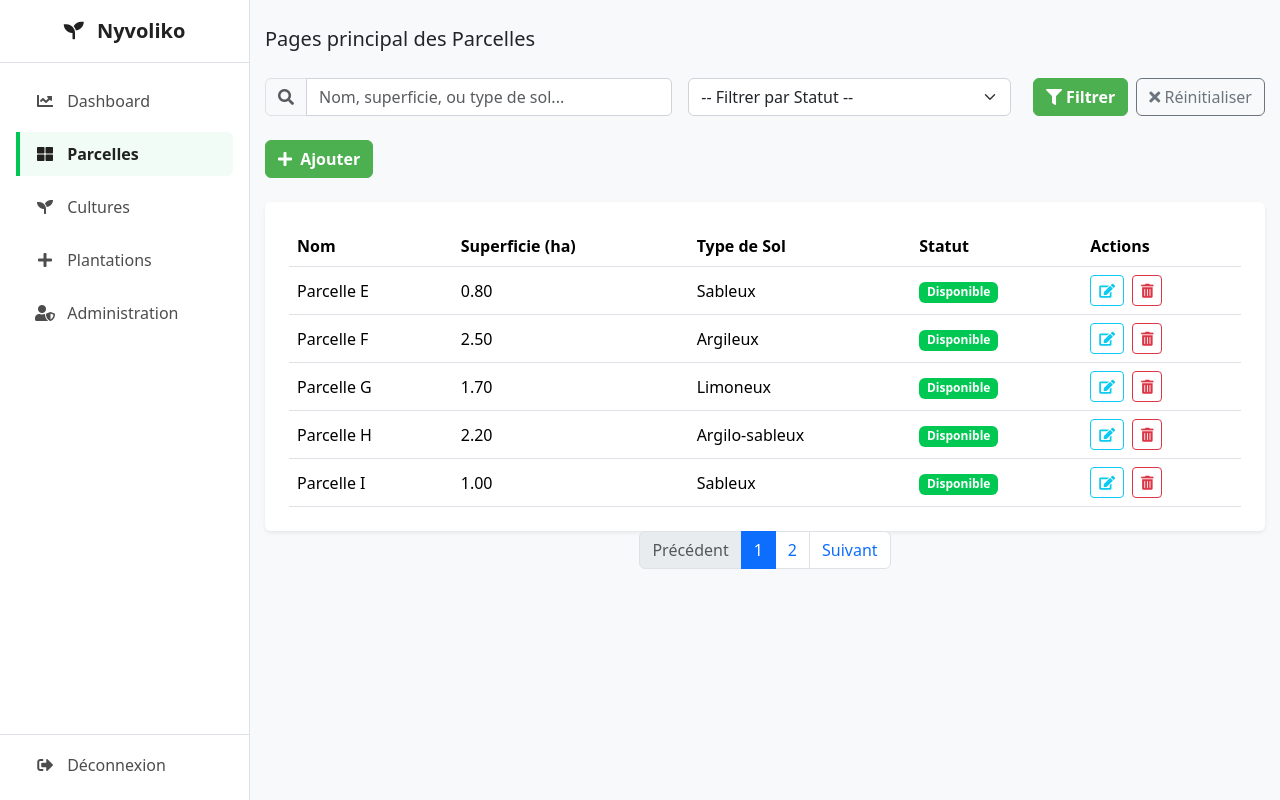
After one commit to ImBasilio60/Nyvoliko, a Django app: page /parcelles/ in a window 1280 px wide. The commit adds this page. Run offline with Django 5.2, Linux system fonts and the light colour scheme; the visitor is signed in with stand-in values (Sample User, id 1); data comes from the database, SQL or seed files in the repository; some libraries are stand-ins or nearby versions.

Commit message:
Parcelle UI

```diff
--- /dev/null
+++ b/agriculture/static/css/component/_form.scss
@@ -0,0 +1,45 @@
+:root {
+  --plant-green: #00C853;
+  --charcoal-gray: #212121;
+}
+
+.text-plant {
+    color: var(--plant-green) !important;
+}
+
+.form-floating > .form-control,
+.form-floating > .form-select {
+    border-radius: 0.5rem !important;
+    height: calc(1.5em + 1.25rem + 2px);
+    padding: 1rem .75rem;
+}
+
+.form-floating > label {
+    padding: 1rem .75rem;
+    color: #6c757d;
+}
+
+.form-floating > .form-control:focus ~ label,
+.form-floating > .form-control:not(:placeholder-shown) ~ label,
+.form-floating > .form-select ~ label {
+    color: var(--plant-green);
+    opacity: 0.8;
+    transform: scale(0.85) translateY(-0.5rem) translateX(0.15rem);
+}
+
+.form-control:focus,
+.form-select:focus {
+  border-color: var(--plant-green);
+  border-width: 2px;
+  box-shadow: 0 0 0 0.25rem rgba(0, 200, 83, 0.25);
+}
+
+.form-check-input:checked {
+    background-color: var(--plant-green);
+    border-color: var(--plant-green);
+}
+
+.form-check-input[type=checkbox] {
+    border-radius: 0.25rem;
+    border: 1px solid #ced4da;
+}
--- /dev/null
+++ b/agriculture/static/css/component/_input.scss
@@ -0,0 +1,21 @@
+.form-control,
+.form-select {
+    box-shadow: none !important;
+    border-color: #ced4da;
+    height: calc(1.5em + 0.75rem + 2px);
+    padding: 0.375rem 0.75rem;
+}
+
+.form-control:focus,
+.form-select:focus {
+    border-color: var(--plant-green);
+    border-width: 2px;
+    outline: 0;
+    box-shadow: none !important;
+}
+
+.input-group-text {
+    height: calc(1.5em + 0.75rem + 2px);
+    display: flex;
+    align-items: center;
+}
--- a/agriculture/static/css/component/_login.scss
+++ b/agriculture/static/css/component/_login.scss
@@ -36,8 +36,9 @@ body {
 }
 
 .btn-primary-custom:hover {
-    background-color: #388E3C;
-    border-color: #388E3C;
+    background-color: white;
+    border-color: var(--harvest-green);
+    color: var(--harvest-green) ;
 }
 
 .form-control {
--- a/agriculture/static/css/component/_sidebar.scss
+++ b/agriculture/static/css/component/_sidebar.scss
@@ -13,16 +13,6 @@ body {
 
 .text-plant { color: var(--plant-green) !important; }
 .border-plant { border-left: 4px solid var(--plant-green) !important; }
-
-.btn-primary-custom {
-    background-color: var(--plant-green);
-    border-color: var(--plant-green);
-    color: white;
-}
-.btn-primary-custom:hover {
-    background-color: #00A945;
-    border-color: #00A945;
-}
 
 .sidebar {
     width: var(--sidebar-width);
@@ -69,6 +59,7 @@ body {
     margin-left: var(--sidebar-width);
     padding-left: 15px;
     padding-right: 15px;
+    min-height: 100vh;
 }
 
 .alert-success {
--- /dev/null
+++ b/agriculture/static/css/component/_table.scss
@@ -0,0 +1,31 @@
+.parcelle-card {
+  border-left: 5px solid transparent !important;
+  transition: border-left 0.3s ease;
+}
+
+.parcelle-card.border-plant {
+  border-left-color: var(--plant-green) !important;
+}
+
+.parcelle-card.border-coral {
+  border-left-color: var(--coral-orange) !important;
+}
+
+.badge.bg-plant {
+  background-color: var(--plant-green) !important;
+}
+
+.badge.bg-coral-orange {
+  background-color: var(--coral-orange) !important;
+}
+
+@media (max-width: 991.98px) {
+  .d-grid.d-lg-block a.btn-lg {
+    width: 100%;
+  }
+
+  .col-lg-3.col-12.d-flex button,
+  .col-lg-3.col-12.d-flex a.btn-outline-secondary {
+    margin-bottom: 8px;
+  }
+}
--- a/agriculture/static/css/style.css
+++ b/agriculture/static/css/style.css
@@ -36,8 +36,9 @@ body {
 }
 
 .btn-primary-custom:hover {
-  background-color: #388E3C;
-  border-color: #388E3C;
+  background-color: white;
+  border-color: var(--harvest-green);
+  color: var(--harvest-green);
 }
 
 .form-control {
@@ -70,17 +71,6 @@ body {
 
 .border-plant {
   border-left: 4px solid var(--plant-green) !important;
-}
-
-.btn-primary-custom {
-  background-color: var(--plant-green);
-  border-color: var(--plant-green);
-  color: white;
-}
-
-.btn-primary-custom:hover {
-  background-color: #00A945;
-  border-color: #00A945;
 }
 
 .sidebar {
@@ -128,6 +118,7 @@ body {
   margin-left: var(--sidebar-width);
   padding-left: 15px;
   padding-right: 15px;
+  min-height: 100vh;
 }
 
 .alert-success {
@@ -175,4 +166,102 @@ body {
   position: relative;
 }
 
+:root {
+  --plant-green: #00C853;
+  --charcoal-gray: #212121;
+}
+
+.text-plant {
+  color: var(--plant-green) !important;
+}
+
+.form-floating > .form-control,
+.form-floating > .form-select {
+  border-radius: 0.5rem !important;
+  height: calc(1.5em + 1.25rem + 2px);
+  padding: 1rem 0.75rem;
+}
+
+.form-floating > label {
+  padding: 1rem 0.75rem;
+  color: #6c757d;
+}
+
+.form-floating > .form-control:focus ~ label,
+.form-floating > .form-control:not(:placeholder-shown) ~ label,
+.form-floating > .form-select ~ label {
+  color: var(--plant-green);
+  opacity: 0.8;
+  transform: scale(0.85) translateY(-0.5rem) translateX(0.15rem);
+}
+
+.form-control:focus,
+.form-select:focus {
+  border-color: var(--plant-green);
+  border-width: 2px;
+  box-shadow: 0 0 0 0.25rem rgba(0, 200, 83, 0.25);
+}
+
+.form-check-input:checked {
+  background-color: var(--plant-green);
+  border-color: var(--plant-green);
+}
+
+.form-check-input[type=checkbox] {
+  border-radius: 0.25rem;
+  border: 1px solid #ced4da;
+}
+
+.parcelle-card {
+  border-left: 5px solid transparent !important;
+  transition: border-left 0.3s ease;
+}
+
+.parcelle-card.border-plant {
+  border-left-color: var(--plant-green) !important;
+}
+
+.parcelle-card.border-coral {
+  border-left-color: var(--coral-orange) !important;
+}
+
+.badge.bg-plant {
+  background-color: var(--plant-green) !important;
+}
+
+.badge.bg-coral-orange {
+  background-color: var(--coral-orange) !important;
+}
+
+@media (max-width: 991.98px) {
+  .d-grid.d-lg-block a.btn-lg {
+    width: 100%;
+  }
+  .col-lg-3.col-12.d-flex button,
+  .col-lg-3.col-12.d-flex a.btn-outline-secondary {
+    margin-bottom: 8px;
+  }
+}
+.form-control,
+.form-select {
+  box-shadow: none !important;
+  border-color: #ced4da;
+  height: calc(1.5em + 0.75rem + 2px);
+  padding: 0.375rem 0.75rem;
+}
+
+.form-control:focus,
+.form-select:focus {
+  border-color: var(--plant-green);
+  border-width: 2px;
+  outline: 0;
+  box-shadow: none !important;
+}
+
+.input-group-text {
+  height: calc(1.5em + 0.75rem + 2px);
+  display: flex;
+  align-items: center;
+}
+
 /*# sourceMappingURL=style.css.map */
--- a/agriculture/static/css/style.scss
+++ b/agriculture/static/css/style.scss
@@ -1,3 +1,6 @@
 @use "component/login" as *;
 @use "component/sidebar" as *;
 @use "component/dashboard" as *;
+@use "component/form" as *;
+@use "component/table" as *;
+@use "component/input" as *;
--- a/agriculture/views.py
+++ b/agriculture/views.py
@@ -15,7 +15,9 @@ from django.shortcuts import get_object_or_404, redirect
 from django.contrib import  messages
 from .models import Parcelle, ADMINISTRATEUR, AGRICULTEUR_TECHNICIEN, Corbeille
 
-from .forms import PlantationForm
+from .forms import PlantationForm, ParcelleForm
+
+
 # Create your views here.
 class AdminRequiredMixin(UserPassesTestMixin):
     def test_func(self):
@@ -127,8 +129,8 @@ class ParcelleListView(LoginRequiredMixin, ListView):
 
 class ParcelleCreateView(AdminRequiredMixin, CreateView):
     model = Parcelle
+    form_class = ParcelleForm
     template_name = 'agriculture/parcelle_form.html'
-    fields = ['nom_parcelle', 'superficie_parcelle', 'type_sol', 'disponible']
     success_url = reverse_lazy('parcelle_list')
 
     def form_valid(self, form):
@@ -138,7 +140,7 @@ class ParcelleCreateView(AdminRequiredMixin, CreateView):
 class ParcelleUpdateView(AdminRequiredMixin, UpdateView):
     model = Parcelle
     template_name = 'agriculture/parcelle_form.html'
-    fields = ['nom_parcelle', 'superficie_parcelle', 'type_sol', 'disponible']
+    form_class = ParcelleForm
     success_url = reverse_lazy('parcelle_list')
 
     def form_valid(self, form):
--- /dev/null
+++ b/templates/agriculture/pagination.html
@@ -0,0 +1,25 @@
+{% if is_paginated %}
+    <nav aria-label="Page navigation">
+        <ul class="pagination justify-content-center">
+            {% if page_obj.has_previous %}
+                <li class="page-item"><a class="page-link" href="?page={{ page_obj.previous_page_number }}&q={{ request.GET.q|default:'' }}&statut={{ request.GET.statut|default:'' }}">Précédent</a></li>
+            {% else %}
+                <li class="page-item disabled"><span class="page-link">Précédent</span></li>
+            {% endif %}
+
+            {% for i in paginator.page_range %}
+                {% if page_obj.number == i %}
+                    <li class="page-item active" aria-current="page"><span class="page-link">{{ i }}</span></li>
+                {% else %}
+                    <li class="page-item"><a class="page-link" href="?page={{ i }}&q={{ request.GET.q|default:'' }}&statut={{ request.GET.statut|default:'' }}">{{ i }}</a></li>
+                {% endif %}
+            {% endfor %}
+
+            {% if page_obj.has_next %}
+                <li class="page-item"><a class="page-link" href="?page={{ page_obj.next_page_number }}&q={{ request.GET.q|default:'' }}&statut={{ request.GET.statut|default:'' }}">Suivant</a></li>
+            {% else %}
+                <li class="page-item disabled"><span class="page-link">Suivant</span></li>
+            {% endif %}
+        </ul>
+    </nav>
+{% endif %}
--- /dev/null
+++ b/templates/agriculture/parcelle_list.html
@@ -0,0 +1,145 @@
+{% extends 'base.html' %}
+{% load static %}
+
+{% block title %}Liste des Parcelles{% endblock %}
+{% block body_class %}parcelle-page{% endblock %}
+
+{% block header %}Pages principal des Parcelles{% endblock %}
+
+{% block content %}
+<form method="GET" action="{% url 'parcelle_list' %}" class="row g-3 mb-4 align-items-end">
+    <div class="col-lg-5 col-md-6 col-12">
+        <label for="id_q" class="form-label visually-hidden">Recherche</label>
+        <div class="input-group">
+            <span class="input-group-text"><i class="fas fa-search text-muted"></i></span>
+            <input type="text" name="q" id="id_q" class="form-control" placeholder="Nom, superficie, ou type de sol..." value="{{ request.GET.q|default:'' }}">
+        </div>
+    </div>
+
+    <div class="col-lg-4 col-md-6 col-12">
+        <label for="id_statut" class="form-label visually-hidden">Statut</label>
+        <select name="statut" id="id_statut" class="form-select">
+            <option value="">-- Filtrer par Statut --</option>
+            <option value="disponible" {% if request.GET.statut == 'disponible' %}selected{% endif %}>Disponible</option>
+            <option value="occupée" {% if request.GET.statut == 'occupée' %}selected{% endif %}>Occupée</option>
+        </select>
+    </div>
+
+    <div class="col-lg-3 col-12 d-flex justify-content-lg-end justify-content-between flex-wrap">
+        <button type="submit" class="btn btn-primary-custom flex-grow-1 flex-lg-grow-0 me-2 mb-2 mb-lg-0"><i class="fas fa-filter"></i> Filtrer</button>
+        <a href="{% url 'parcelle_list' %}" class="btn btn-outline-secondary flex-grow-1 flex-lg-grow-0"><i class="fas fa-times"></i> Réinitialiser</a>
+    </div>
+</form>
+
+{% if user.is_superuser or user.profilutilisateur.role == 1 %}
+    <div class="d-grid d-lg-block mb-4">
+         <a href="{% url 'parcelle_create' %}" class="btn btn-primary-custom flex-fill flex-lg-grow-0 me-lg-2 mb-2 mb-lg-0 btn-action-main"><i class="fas fa-plus me-1"></i> Ajouter</a>
+    </div>
+{% endif %}
+
+<div class="table-responsive bg-white rounded shadow-sm d-none d-lg-block p-4">
+    <table class="table table-hover align-middle mb-0">
+        <thead class="bg-light border-bottom">
+            <tr>
+                <th class="text-charcoal-gray">Nom</th>
+                <th class="text-charcoal-gray">Superficie (ha)</th>
+                <th class="text-charcoal-gray">Type de Sol</th>
+                <th class="text-charcoal-gray">Statut</th>
+                <th class="text-charcoal-gray">Actions</th>
+            </tr>
+        </thead>
+        <tbody>
+            {% for parcelle in parcelles %}
+            <tr>
+                <td>{{ parcelle.nom_parcelle }}</td>
+                <td>{{ parcelle.superficie_parcelle }}</td>
+                <td>{{ parcelle.type_sol|default:'Non spécifié' }}</td>
+                <td>
+                    {% if parcelle.disponible %}
+                        <span class="badge bg-plant text-white">Disponible</span>
+                    {% else %}
+                        <span class="badge bg-coral-orange text-white">Occupée</span>
+                    {% endif %}
+                </td>
+                <td>
+                    {% if user.is_superuser or user.profilutilisateur.role == 1 %}
+                    <a href="{% url 'parcelle_update' pk=parcelle.pk %}" class="btn btn-sm btn-outline-info me-1" title="Modifier"><i class="fas fa-edit"></i></a>
+                    <button type="button" class="btn btn-sm btn-outline-danger" data-bs-toggle="modal" data-bs-target="#deleteModal-{{ parcelle.pk }}" title="Supprimer">
+                        <i class="fas fa-trash-alt"></i>
+                    </button>
+                    {% else %}
+                    <span class="text-muted small">Non autorisé</span>
+                    {% endif %}
+                </td>
+            </tr>
+            <div class="modal fade" id="deleteModal-{{ parcelle.pk }}" tabindex="-1" aria-labelledby="deleteModalLabel-{{ parcelle.pk }}" aria-hidden="true">
+                <div class="modal-dialog">
+                    <div class="modal-content">
+                        <div class="modal-header bg-white border-bottom">
+                            <h5 class="modal-title text-danger" id="deleteModalLabel-{{ parcelle.pk }}">Confirmer la Suppression</h5>
+                            <button type="button" class="btn-close" data-bs-dismiss="modal" aria-label="Close"></button>
+                        </div>
+                        <div class="modal-body">
+                            Êtes-vous sûr de vouloir déplacer la parcelle <strong>{{ parcelle.nom_parcelle }}</strong> vers la corbeille ?
+                        </div>
+                        <div class="modal-footer">
+                            <button type="button" class="btn btn-secondary" data-bs-dismiss="modal">Annuler</button>
+                            <form method="POST" action="{% url 'parcelle_delete' pk=parcelle.pk %}" class="d-inline">
+                                {% csrf_token %}
+                                <button type="submit" class="btn btn-danger">Supprimer (Corbeille)</button>
+                            </form>
+                        </div>
+                    </div>
+                </div>
+            </div>
+            {% empty %}
+            <tr>
+                <td colspan="5" class="text-center text-muted">Aucune parcelle trouvée selon les critères.</td>
+            </tr>
+            {% endfor %}
+        </tbody>
+    </table>
+</div>
+
+<div class="d-lg-none">
+    {% for parcelle in parcelles %}
+    <div class="card mb-3 shadow-sm border-0 parcelle-card {% if parcelle.disponible %}border-plant{% else %}border-coral{% endif %}">
+        <div class="card-body">
+            <div class="d-flex justify-content-between align-items-start mb-2">
+                <h5 class="card-title text-charcoal-gray mb-0">{{ parcelle.nom_parcelle }}</h5>
+                {% if parcelle.disponible %}
+                    <span class="badge bg-plant text-white fs-6">Disponible</span>
+                {% else %}
+                    <span class="badge bg-coral-orange text-white fs-6">Occupée</span>
+                {% endif %}
+            </div>
+            <p class="card-text mb-1 small text-muted">
+                <i class="fas fa-ruler-combined me-1"></i> Superficie : <strong class="text-charcoal-gray">{{ parcelle.superficie_parcelle }} ha</strong>
+            </p>
+            <p class="card-text mb-3 small text-muted">
+                <i class="fas fa-layer-group me-1"></i> Type de Sol : <strong class="text-charcoal-gray">{{ parcelle.type_sol|default:'Non spécifié' }}</strong>
+            </p>
+
+            {% if user.is_superuser or user.profilutilisateur.role == 1 %}
+            <div class="d-flex justify-content-end pt-2 border-top">
+                <a href="{% url 'parcelle_update' pk=parcelle.pk %}" class="btn btn-sm btn-outline-info me-2" title="Modifier"><i class="fas fa-edit me-1"></i> Modifier</a>
+                <button type="button" class="btn btn-sm btn-outline-danger" data-bs-toggle="modal" data-bs-target="#deleteModal-{{ parcelle.pk }}" title="Supprimer">
+                    <i class="fas fa-trash-alt me-1"></i> Supprimer
+                </button>
+            </div>
+            {% else %}
+            <div class="pt-2 border-top text-end">
+                <span class="text-muted small">Détails disponibles</span>
+            </div>
+            {% endif %}
+        </div>
+    </div>
+    {% empty %}
+    <div class="alert alert-info text-center" role="alert">
+        Aucune parcelle trouvée selon les critères.
+    </div>
+    {% endfor %}
+</div>
+
+{% include 'agriculture/pagination.html' %}
+{% endblock %}
--- a/templates/base.html
+++ b/templates/base.html
@@ -26,7 +26,7 @@
         </div>
     </nav>
 
-    <main class="main-content container-fluid mt-4">
+    <main class="main-content container-fluid pt-4">
         {% if messages %}
             {% for message in messages %}
                 <div class="alert alert-{{ message.tags }} alert-dismissible fade show" role="alert">
@@ -35,6 +35,12 @@
                 </div>
             {% endfor %}
         {% endif %}
+
+        <div class="row mb-4">
+            <div class="col-12">
+                <p class="fw-light mb-0 fs-5">{% block header %} {% endblock %}</p>
+            </div>
+        </div>
 
         {% block content %}
         {% endblock %}
@@ -45,6 +51,29 @@
     document.addEventListener('DOMContentLoaded', function() {
         const sidebar = document.getElementById('sidebarMenu');
         const navbarToggler = document.querySelector('.navbar-toggler');
+        const currentPath = window.location.pathname; // Récupère l'URL actuelle
+
+        // --- Logique d'activation du lien (NOUVEAU) ---
+        sidebar.querySelectorAll('.nav-link').forEach(link => {
+            // Supprime la classe 'active' de tous les liens par défaut
+            link.classList.remove('active');
+
+            // Obtient le chemin du lien (ex: /dashboard/, /parcelles/)
+            const linkPath = link.getAttribute('href');
+
+            // Logique de correspondance
+            // 1. Correspondance exacte pour le lien 'Dashboard' (souvent '/')
+            if (linkPath === currentPath) {
+                link.classList.add('active');
+            }
+            // 2. Correspondance basée sur le début de l'URL pour les autres pages
+            // ex: l'URL '/parcelle/1/modifier/' active le lien '/parcelle/'
+            else if (linkPath !== '/' && currentPath.startsWith(linkPath)) {
+                link.classList.add('active');
+            }
+        });
+        // ---------------------------------------------
+
 
         if (navbarToggler) {
             navbarToggler.addEventListener('click', function() {
--- a/templates/navbar.html
+++ b/templates/navbar.html
@@ -7,7 +7,7 @@
     <ul class="nav flex-column flex-grow-1 px-3">
         {% if user.is_authenticated %}
             <li class="nav-item mb-1">
-                <a class="nav-link active" href="{% url 'dashboard' %}"><i class="fas fa-chart-line fa-fw me-2"></i> Dashboard</a>
+                <a class="nav-link" href="{% url 'dashboard' %}"><i class="fas fa-chart-line fa-fw me-2"></i> Dashboard</a>
             </li>
             <li class="nav-item mb-1">
                 <a class="nav-link" href="{% url 'parcelle_list' %}"><i class="fas fa-th-large fa-fw me-2"></i> Parcelles</a>
```
Also changed, not shown: agriculture/forms.py (+12 -0 lines), agriculture/models.py (+8 -1 lines), templates/agriculture/dashboard.html (+4 -8 lines), templates/agriculture/parcelle_form.html (added, +47 -0 lines), 1 other file. Lines whose indentation alone changed are shown as unchanged.
